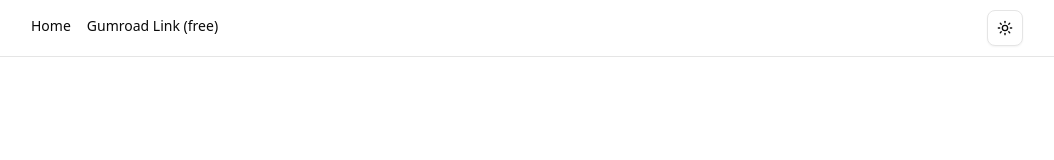
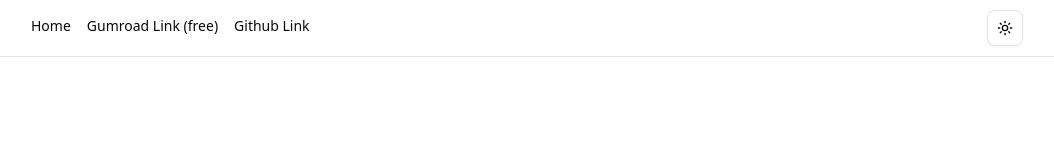
Before and after one commit to bhaveshsinghal95182/auth-component, a Next.js app: page / in a window 1280 px wide. Shown: the top 160 px of the page, without its empty margins (113-1167 px from the left). Built offline with nearby package versions, Linux system fonts and the light colour scheme.

Commit message:
github link added

```diff
--- a/src/components/navbar.tsx
+++ b/src/components/navbar.tsx
@@ -24,6 +24,17 @@ export default function Navbar() {
               className="pointer-events-none absolute inset-x-0 -bottom-0.5 h-px w-full origin-center scale-x-0 bg-current transition-transform duration-300 ease-out group-hover:scale-x-100"
             />
           </Link>
+          <Link
+            href="https://github.com/bhaveshsinghal95182/auth-component.git"
+            target="_blank"
+            className="group relative pb-1 text-sm font-medium"
+          >
+            Github Link
+            <span
+              aria-hidden="true"
+              className="pointer-events-none absolute inset-x-0 -bottom-0.5 h-px w-full origin-center scale-x-0 bg-current transition-transform duration-300 ease-out group-hover:scale-x-100"
+            />
+          </Link>
         </div>
         <ModeToggle />
       </div>
```
